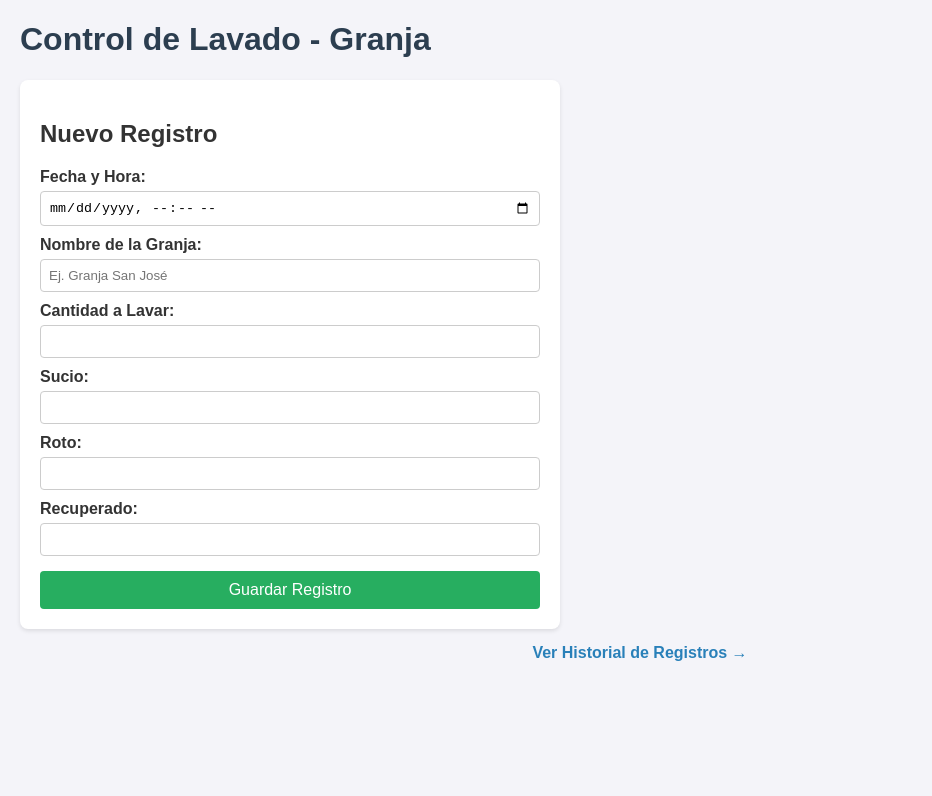
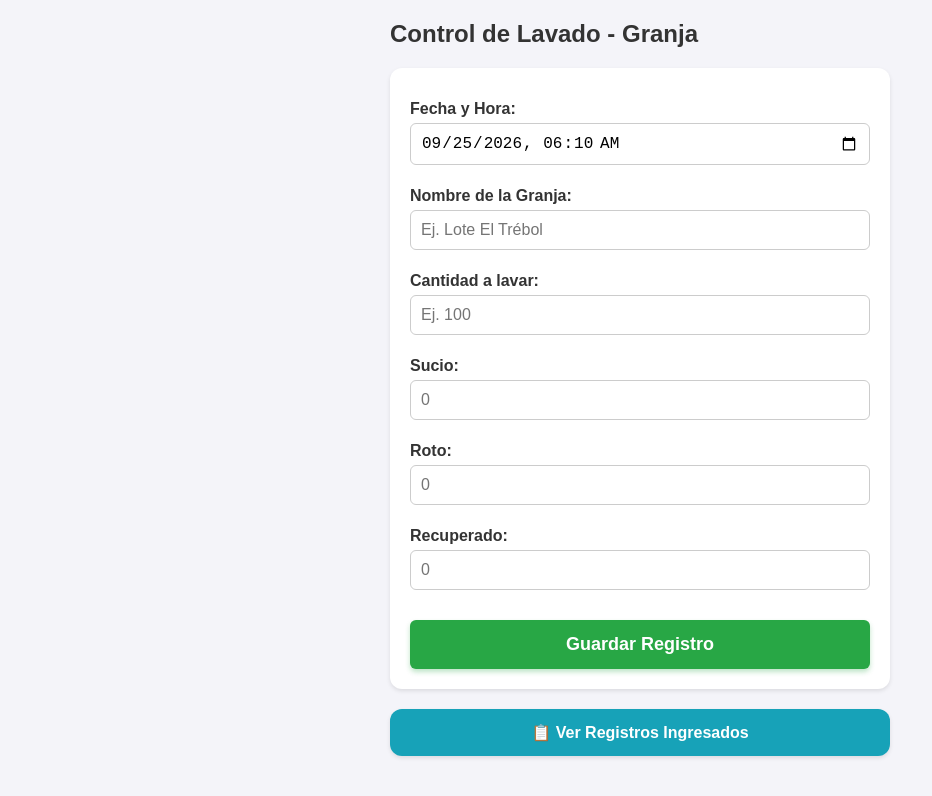
Before and after one commit to sebastianycamargoh-hash/control-lavado-granja, a website: page public/index.html in a window 1280 px wide. Shown: the whole page, without its empty margins (0-932 px from the left). Drawn offline with Linux system fonts and the light colour scheme.

Commit message:
Update index.html

```diff
--- a/public/index.html
+++ b/public/index.html
@@ -3,79 +3,81 @@
 <head>
     <meta charset="UTF-8">
     <meta name="viewport" content="width=device-width, initial-scale=1.0">
-    <title>Nuevo Registro - Granja</title>
+    <title>Control de Lavado - Granja</title>
     <style>
-        body { font-family: Arial, sans-serif; margin: 20px; background-color: #f4f4f9; color: #333; }
-        h1 { color: #2c3e50; }
-        form { background: white; padding: 20px; border-radius: 8px; box-shadow: 0 2px 4px rgba(0,0,0,0.1); max-width: 500px; }
-        label { display: block; margin-top: 10px; font-weight: bold; }
-        input { width: 100%; padding: 8px; margin-top: 5px; box-sizing: border-box; border: 1px solid #ccc; border-radius: 4px; }
-        button { background-color: #27ae60; color: white; border: none; padding: 10px 15px; margin-top: 15px; border-radius: 4px; cursor: pointer; font-size: 16px; width: 100%; }
-        button:hover { background-color: #219653; }
-        .link-ver { display: block; margin-top: 15px; text-align: center; color: #2980b9; text-decoration: none; font-weight: bold; }
+        body { font-family: Arial, sans-serif; margin: 20px; background: #f4f4f9; color: #333; }
+        .container { max-width: 500px; margin: 0 auto; }
+        form { background: #fff; padding: 20px; border-radius: 12px; box-shadow: 0 2px 4px rgba(0,0,0,0.1); margin-bottom: 20px; }
+        label { display: block; margin-top: 12px; margin-bottom: 5px; font-weight: bold; }
+        input, select { width: 100%; padding: 10px; margin-bottom: 10px; border: 1px solid #ccc; border-radius: 6px; box-sizing: border-box; font-size: 16px; }
+        button { background: #28a745; color: white; padding: 14px; border: none; border-radius: 6px; width: 100%; font-size: 18px; font-weight: bold; cursor: pointer; margin-top: 20px; box-shadow: 0 3px 5px rgba(40,167,69,0.3); }
+        button:hover { background: #218838; }
+        .error { color: #dc3545; font-size: 14px; margin-bottom: 10px; display: none; font-weight: bold; }
+
+        .btn-view { display: block; background: #17a2b8; color: white; text-align: center; padding: 14px; text-decoration: none; border-radius: 12px; font-size: 16px; font-weight: bold; box-shadow: 0 2px 4px rgba(0,0,0,0.1); }
+        .btn-view:hover { background: #138496; }
     </style>
 </head>
 <body>
 
-    <h1>Control de Lavado - Granja</h1>
+    <div class="container">
+        <h2>Control de Lavado - Granja</h2>
 
-    <form id="registroForm">
-        <h2>Nuevo Registro</h2>
+        <form id="lavadoForm" action="/save-record" method="POST">
             <label for="fecha_hora">Fecha y Hora:</label>
             <input type="datetime-local" id="fecha_hora" name="fecha_hora" required>
 
             <label for="farm_name">Nombre de la Granja:</label>
-        <input type="text" id="farm_name" name="farm_name" placeholder="Ej. Granja San José" required>
+            <input type="text" id="farm_name" name="farm_name" required placeholder="Ej. Lote El Trébol">
 
-        <label for="cantidad_lavar">Cantidad a Lavar:</label>
-        <input type="number" id="cantidad_lavar" name="cantidad_lavar" required>
+            <label for="cantidad_lavar">Cantidad a lavar:</label>
+            <input type="number" id="cantidad_lavar" name="cantidad_lavar" required min="0" placeholder="Ej. 100">
 
             <label for="sucio">Sucio:</label>
-        <input type="number" id="sucio" name="sucio" required>
+            <input type="number" id="sucio" name="sucio" required min="0" placeholder="0">
 
             <label for="roto">Roto:</label>
-        <input type="number" id="roto" name="roto" required>
+            <input type="number" id="roto" name="roto" required min="0" placeholder="0">
 
             <label for="recuperado">Recuperado:</label>
-        <input type="number" id="recuperado" name="recuperado" required>
+            <input type="number" id="recuperado" name="recuperado" required min="0" placeholder="0">
+
+            <div id="errorMsg" class="error">⚠️ La suma de Sucio + Roto + Recuperado debe ser igual a la Cantidad a lavar.</div>
 
             <button type="submit">Guardar Registro</button>
         </form>
 
-    <a href="records.html" class="link-ver">Ver Historial de Registros &rarr;</a>
+        <a href="/records" class="btn-view">📋 Ver Registros Ingresados</a>
+    </div>
 
     <script>
-        document.getElementById('registroForm').addEventListener('submit', async (e) => {
-            e.preventDefault();
+        window.addEventListener('DOMContentLoaded', () => {
+            const now = new Date();
+            const year = now.getFullYear();
+            const month = String(now.getMonth() + 1).padStart(2, '0');
+            const day = String(now.getDate()).padStart(2, '0');
+            const hours = String(now.getHours()).padStart(2, '0');
+            const minutes = String(now.getMinutes()).padStart(2, '0');
 
-            const formData = {
-                fecha_hora: document.getElementById('fecha_hora').value,
-                farm_name: document.getElementById('farm_name').value,
-                cantidad_lavar: document.getElementById('cantidad_lavar').value,
-                sucio: document.getElementById('sucio').value,
-                roto: document.getElementById('roto').value,
-                recuperado: document.getElementById('recuperado').value
-            };
-
-            try {
-                const response = await fetch('/api/records', {
-                    method: 'POST',
-                    headers: { 'Content-Type': 'application/json' },
-                    body: JSON.stringify(formData)
+            document.getElementById('fecha_hora').value = `${year}-${month}-${day}T${hours}:${minutes}`;
         });
 
-                const resultado = await response.json();
-                if (resultado.success) {
-                    alert('¡Guardado con éxito!');
-                    document.getElementById('registroForm').reset();
+        const form = document.getElementById('lavadoForm');
+        form.addEventListener('submit', function(e) {
+            const lavar = parseInt(document.getElementById('cantidad_lavar').value) || 0;
+            const sucio = parseInt(document.getElementById('sucio').value) || 0;
+            const roto = parseInt(document.getElementById('roto').value) || 0;
+            const recuperado = parseInt(document.getElementById('recuperado').value) || 0;
+            const errorMsg = document.getElementById('errorMsg');
+
+            if ((sucio + roto + recuperado) !== lavar) {
+                e.preventDefault();
+                errorMsg.style.display = 'block';
             } else {
-                    alert('Error al guardar el registro.');
-                }
-            } catch (err) {
-                console.error('Error:', err);
-                alert('No se pudo conectar con el servidor.');
+                errorMsg.style.display = 'none';
             }
         });
     </script>
+
 </body>
 </html>
```
Lines whose indentation alone changed are shown as unchanged.
